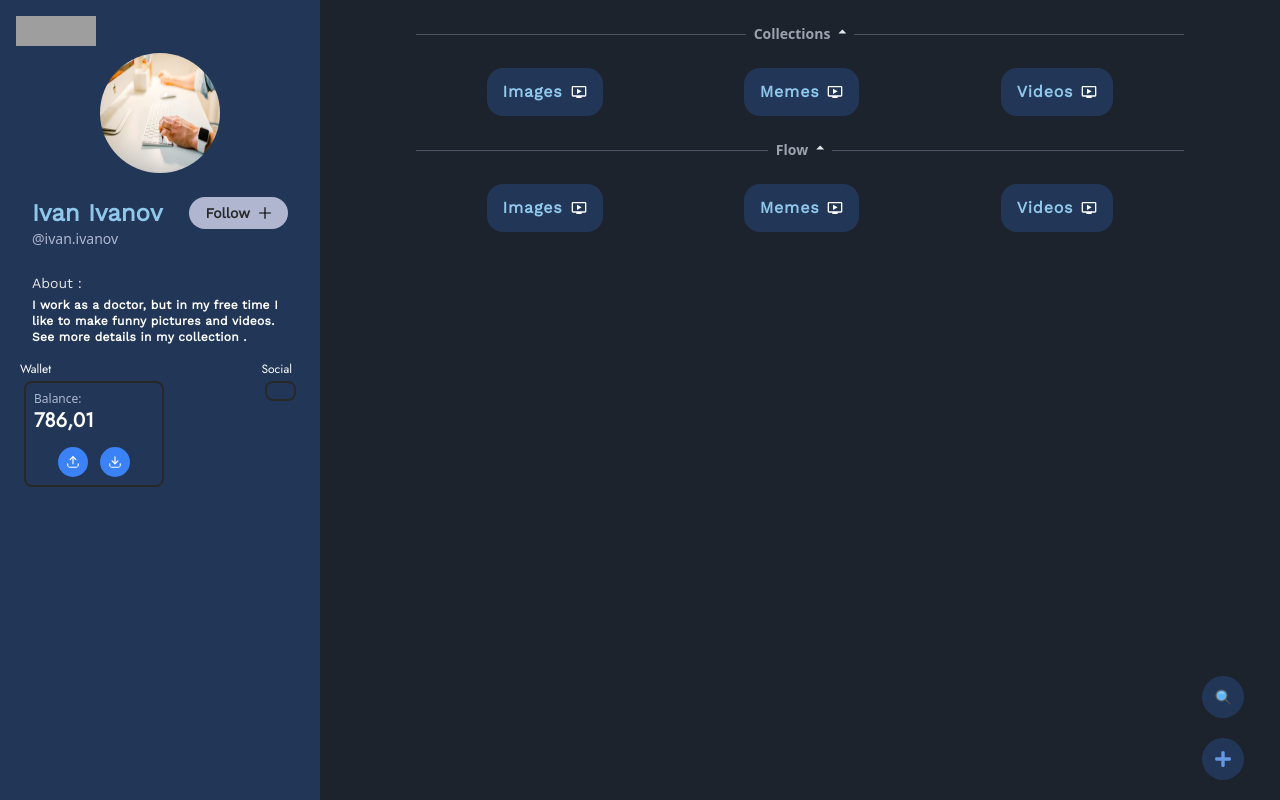
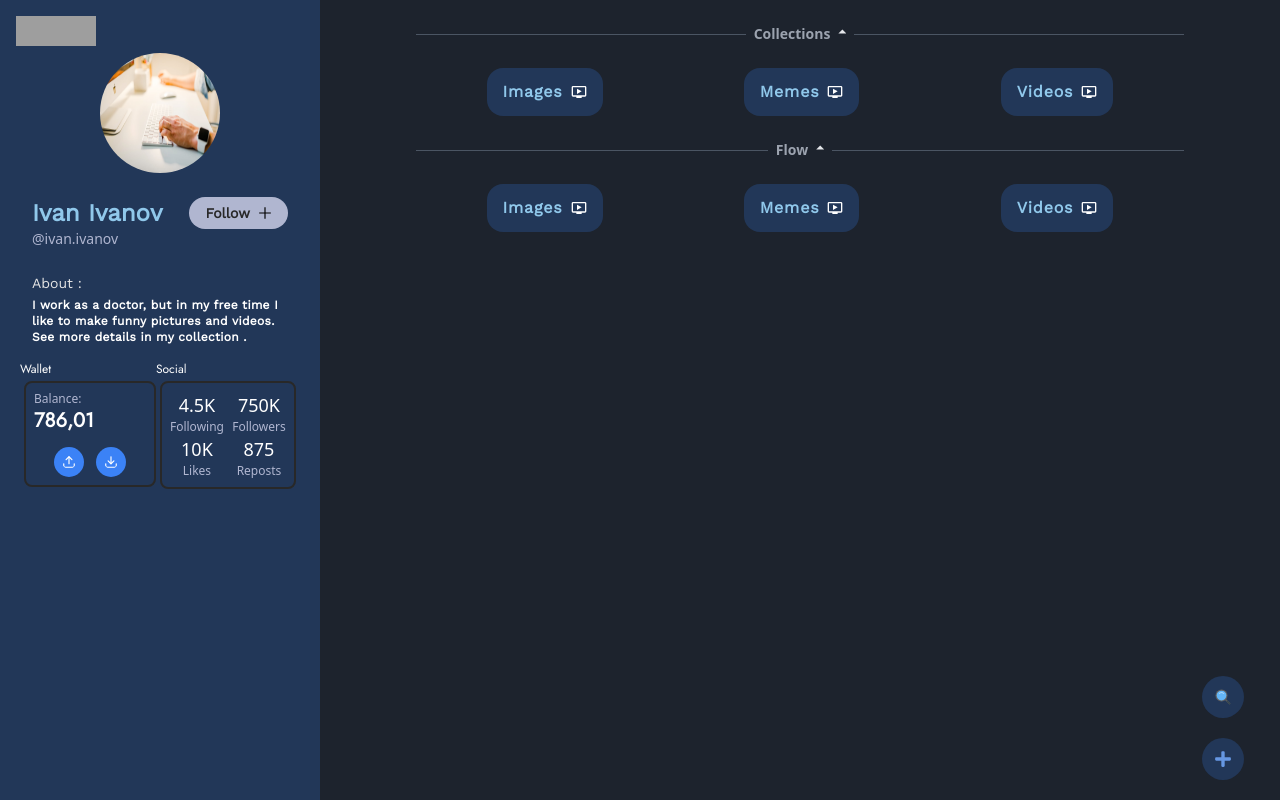
Before and after one commit to saurabhmehta1601/aerx-frontend-clean, a Next.js app: page /profile in a window 1280 px wide. Built offline with nearby package versions, Linux system fonts and the light colour scheme; grey boxes are pictures that could not be loaded.

Commit message:
feat: complete Social and Wallet section in Sidebar

```diff
--- a/components/ProfilePage/Sidebar/UserInfo/index.js
+++ b/components/ProfilePage/Sidebar/UserInfo/index.js
@@ -22,7 +22,26 @@ const UserInfo = (props) => {
       </div>
       <div>
         <h4 className={styles.userInfoType}>Social</h4>
-        <CardOutlined></CardOutlined>
+        <CardOutlined>
+          <div className={styles.userSocialContainer}>
+            <section>
+              <h3>{props.following} </h3>
+              <p>Following</p>
+            </section>
+            <section>
+              <h3> {props.followers} </h3>
+              <p> Followers </p>
+            </section>
+            <section>
+              <h3> {props.likes} </h3>
+              <p> Likes </p>
+            </section>
+            <section>
+              <h3> {props.reposts} </h3>
+              <p> Reposts </p>
+            </section>
+          </div>
+        </CardOutlined>
       </div>
     </div>
   );
--- a/components/ProfilePage/Sidebar/UserInfo/styles.module.css
+++ b/components/ProfilePage/Sidebar/UserInfo/styles.module.css
@@ -16,9 +16,22 @@
 
 .uploadBtn,
 .downloadBtn {
-  @apply rounded-full bg-blue-500 p-2;
+  @apply rounded-full bg-blue-500 p-2 cursor-pointer;
 }
 
 .iconButtonsContainer {
-  @apply px-6;
+  @apply px-5;
 }
+.userSocialContainer {
+  @apply grid gap-x-2 grid-cols-2;
+}
+
+.userSocialContainer section {
+  @apply text-center;
+}
+.userSocialContainer h3 {
+  @apply text-lg;
+}
+.userSocialContainer p {
+  @apply text-xs text-profile-blue-50;
+}
--- a/components/ProfilePage/Sidebar/index.js
+++ b/components/ProfilePage/Sidebar/index.js
@@ -32,7 +32,13 @@ const Sidebar = (props) => {
         userName="ivan.ivanov"
         about="I work as a doctor, but in my free time I like to make funny pictures and videos. See more details in my collection ."
       />
-      <UserInfo balance="786,01" />
+      <UserInfo
+        balance="786,01"
+        following="4.5K"
+        followers="750K"
+        likes="10K"
+        reposts="875"
+      />
     </aside>
   );
 };
```
